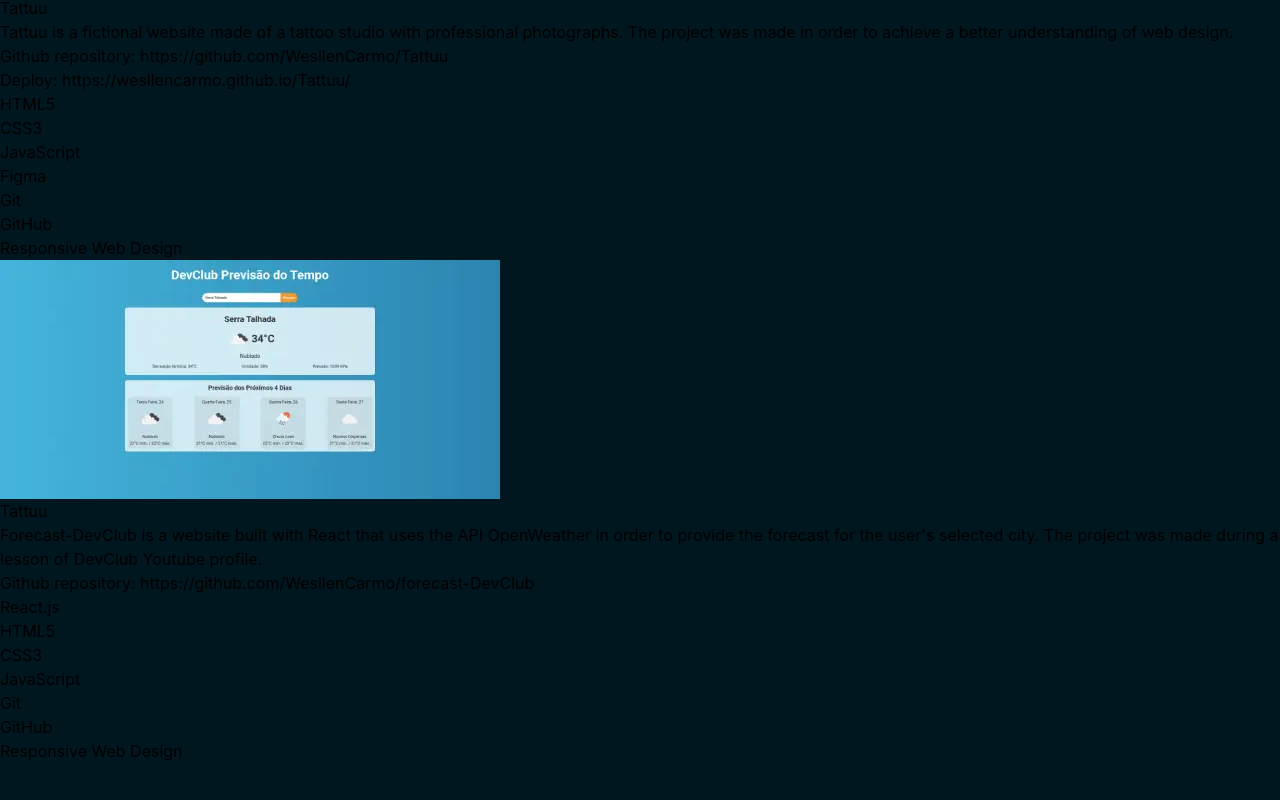
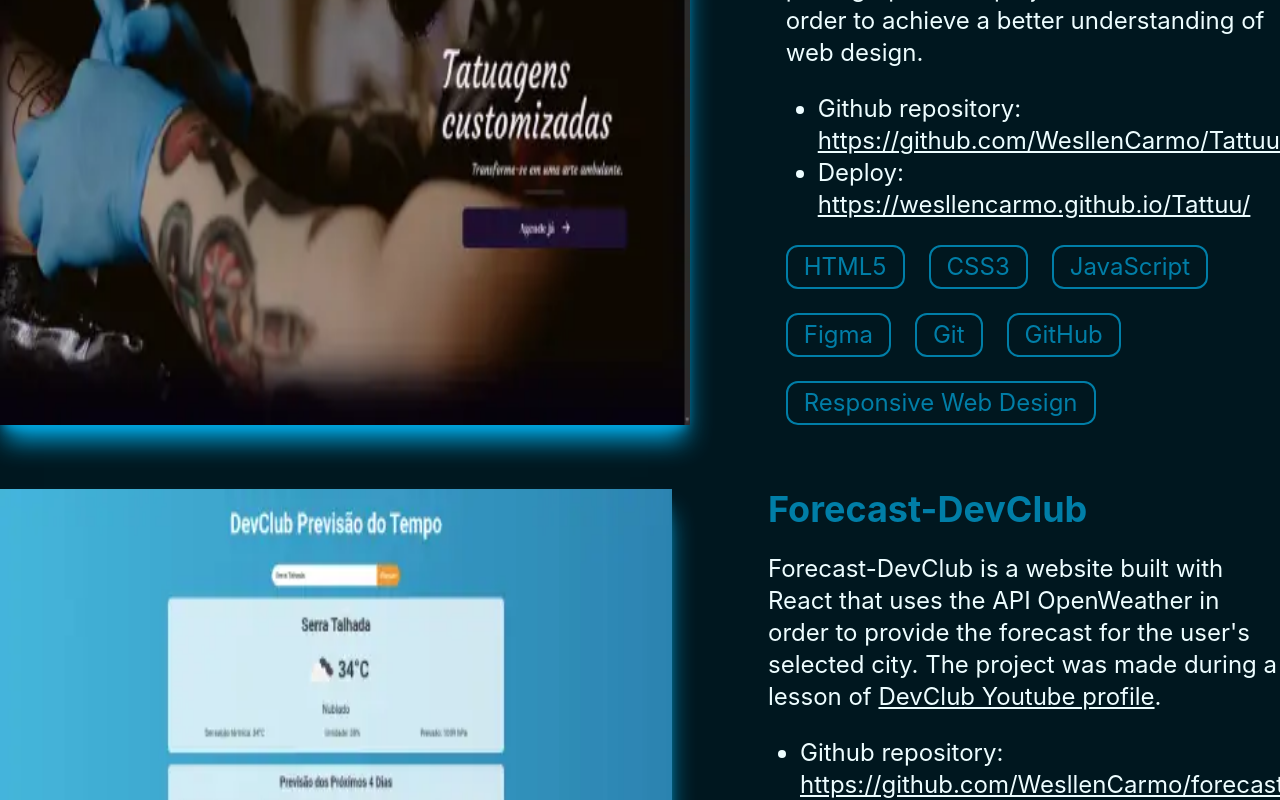
Before and after one commit to WesllenCarmo/Portfolio, a React (Vite) app: page /projects in a window 1280 px wide. Shown: the part 340-1140 px from the top of the page. Before the commit the page ends 1103 px from the top, so only its background shows below. Built offline with nearby package versions, Linux system fonts and the light colour scheme.

Commit message:
Solve Project section's spelling mistake. Add Project component's styles.

```diff
--- a/src/components/pages/Projects/index.jsx
+++ b/src/components/pages/Projects/index.jsx
@@ -4,44 +4,52 @@ import WeatherWebPreview from '../../../assets/weather-preview.webp'
 
 const Projects = () => {
   return (
-    <section id='projcets'>
-      <h2>Projects</h2>
-      <div>
-        <img src={TattuuWebPreview} alt="Image of Tattuu's website, a page with a tattoer working on someone's arm and a text saying 'customised tattoos'." />
-        <div>
-          <h3>Tattuu</h3>
-          <p>Tattuu is a fictional website made of a tattoo studio with professional photographs. The project was made in order to achieve a better understanding of web design.</p>
-          <ul>
-            <li>Github repository: <a href='https://github.com/WesllenCarmo/Tattuu'>https://github.com/WesllenCarmo/Tattuu</a></li>
-            <li>Deploy: <a href='https://wesllencarmo.github.io/Tattuu/'>https://wesllencarmo.github.io/Tattuu/</a></li>
+    <section id='projects' className='flex flex-col gap-16 text-custom-white'>
+      <h2 className='text-5xl font-bold text-custom-light-blue self-center'>Projects</h2>
+      <div className='flex w-full justify-center gap-24'>
+        <img
+          src={TattuuWebPreview}
+          alt="Image of Tattuu's website, a page with a tattoer working on someone's arm and a text saying 'customised tattoos'."
+          className='w-200 shadow-xl shadow-custom-light-blue'
+        />
+        <div className='flex flex-col w-2/5 gap-6'>
+          <h2 className='text-4xl text-custom-blue font-bold'>Tattuu</h2>
+          <p className='text-2xl'>Tattuu is a fictional website made of a tattoo studio with professional photographs. The project was made in order to achieve a better understanding of web design.</p>
+          <ul className='list-disc ml-8 text-2xl'>
+            <li>Github repository: <a href='https://github.com/WesllenCarmo/Tattuu' className='underline hover:text-custom-blue transition duration-400'>https://github.com/WesllenCarmo/Tattuu</a></li>
+            <li>Deploy: <a href='https://wesllencarmo.github.io/Tattuu/' className='underline hover:text-custom-blue transition duration-400'>https://wesllencarmo.github.io/Tattuu/</a></li>
           </ul>
-          <div>
-            <p>HTML5</p>
-            <p>CSS3</p>
-            <p>JavaScript</p>
-            <p>Figma</p>
-            <p>Git</p>
-            <p>GitHub</p>
-            <p>Responsive Web Design</p>
+          <div className='text-2xl flex flex-wrap gap-6 text-custom-blue'>
+            <p className='border-2 border-custom-blue px-4 py-1 rounded-xl'>HTML5</p>
+            <p className='border-2 border-custom-blue px-4 py-1 rounded-xl'>CSS3</p>
+            <p className='border-2 border-custom-blue px-4 py-1 rounded-xl'>JavaScript</p>
+            <p className='border-2 border-custom-blue px-4 py-1 rounded-xl'>Figma</p>
+            <p className='border-2 border-custom-blue px-4 py-1 rounded-xl'>Git</p>
+            <p className='border-2 border-custom-blue px-4 py-1 rounded-xl'>GitHub</p>
+            <p className='border-2 border-custom-blue px-4 py-1 rounded-xl'>Responsive Web Design</p>
           </div>
         </div>
       </div>
-      <div>
-        <img src={WeatherWebPreview} alt="Image of a forecast website, a page with the forecast of a city called 'Serra Talhada'." />
-        <div>
-          <h3>Tattuu</h3>
-          <p>Forecast-DevClub is a website built with React that uses the API OpenWeather in order to provide the forecast for the user's selected city. The project was made during a lesson of <a href='https://www.youtube.com/@canaldevclub'>DevClub Youtube profile</a>.</p>
-          <ul>
-            <li>Github repository: <a href='https://github.com/WesllenCarmo/forecast-DevClub'>https://github.com/WesllenCarmo/forecast-DevClub</a></li>
+      <div className='flex w-full justify-center gap-24'>
+        <img
+          src={WeatherWebPreview}
+          alt="Image of Tattuu's website, a page with a tattoer working on someone's arm and a text saying 'customised tattoos'."
+          className='w-200 shadow-xl shadow-custom-light-blue'
+        />
+        <div className='flex flex-col w-2/5 gap-6'>
+          <h2 className='text-4xl text-custom-blue font-bold'>Forecast-DevClub</h2>
+          <p className='text-2xl'>Forecast-DevClub is a website built with React that uses the API OpenWeather in order to provide the forecast for the user's selected city. The project was made during a lesson of <a href='https://www.youtube.com/@canaldevclub' className='underline hover:text-custom-blue transition duration-400'>DevClub Youtube profile</a>.</p>
+          <ul className='list-disc ml-8 text-2xl'>
+            <li>Github repository: <a href='https://github.com/WesllenCarmo/forecast-DevClub' className='underline hover:text-custom-blue transition duration-400'>https://github.com/WesllenCarmo/forecast-DevClub</a></li>
           </ul>
-          <div>
-            <p>React.js</p>
-            <p>HTML5</p>
-            <p>CSS3</p>
-            <p>JavaScript</p>
-            <p>Git</p>
-            <p>GitHub</p>
-            <p>Responsive Web Design</p>
+          <div className='text-2xl flex flex-wrap gap-6 text-custom-blue'>
+            <p className='border-2 border-custom-blue px-4 py-1 rounded-xl'>React.js</p>
+            <p className='border-2 border-custom-blue px-4 py-1 rounded-xl'>HTML5</p>
+            <p className='border-2 border-custom-blue px-4 py-1 rounded-xl'>CSS3</p>
+            <p className='border-2 border-custom-blue px-4 py-1 rounded-xl'>JavaScript</p>
+            <p className='border-2 border-custom-blue px-4 py-1 rounded-xl'>Git</p>
+            <p className='border-2 border-custom-blue px-4 py-1 rounded-xl'>GitHub</p>
+            <p className='border-2 border-custom-blue px-4 py-1 rounded-xl'>Responsive Web Design</p>
           </div>
         </div>
       </div>
```
